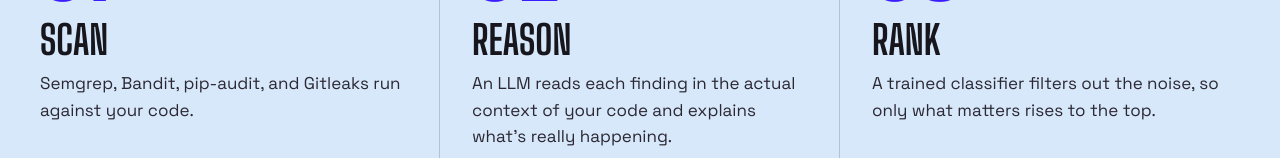
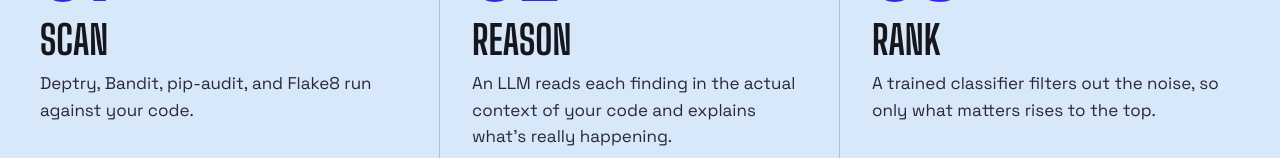
Before and after one commit to fixr-capstone/frontend, a Next.js app: page / in a window 1280 px wide. Shown: the part 794-952 px from the top of the page. Built offline with nearby package versions, Linux system fonts and the light colour scheme.

Commit message:
chore: removed semgrep & gitleaks

```diff
--- a/components/Fixr.tsx
+++ b/components/Fixr.tsx
@@ -6,7 +6,7 @@
 
 const SEVERITIES: Severity[] = ["critical", "high", "medium", "low"];
 const STATUS_LINES = [
-  "Running Semgrep, Bandit, pip-audit, Gitleaks...",
+  "Running Deptry, Bandit, pip-audit, Flake8...",
   "Reasoning about findings...",
   "Filtering false positives...",
 ];
@@ -172,7 +172,7 @@
           <div className="eyebrow" style={{ marginBottom: 28 }}>How it works</div>
           <div className="steps">
             {[
-              ["01", "Scan", "Semgrep, Bandit, pip-audit, and Gitleaks run against your code."],
+              ["01", "Scan", "Deptry, Bandit, pip-audit, and Flake8 run against your code."],
               ["02", "Reason", "An LLM reads each finding in the actual context of your code and explains what's really happening."],
               ["03", "Rank", "A trained classifier filters out the noise, so only what matters rises to the top."],
             ].map(([num, title, body]) => (
```
